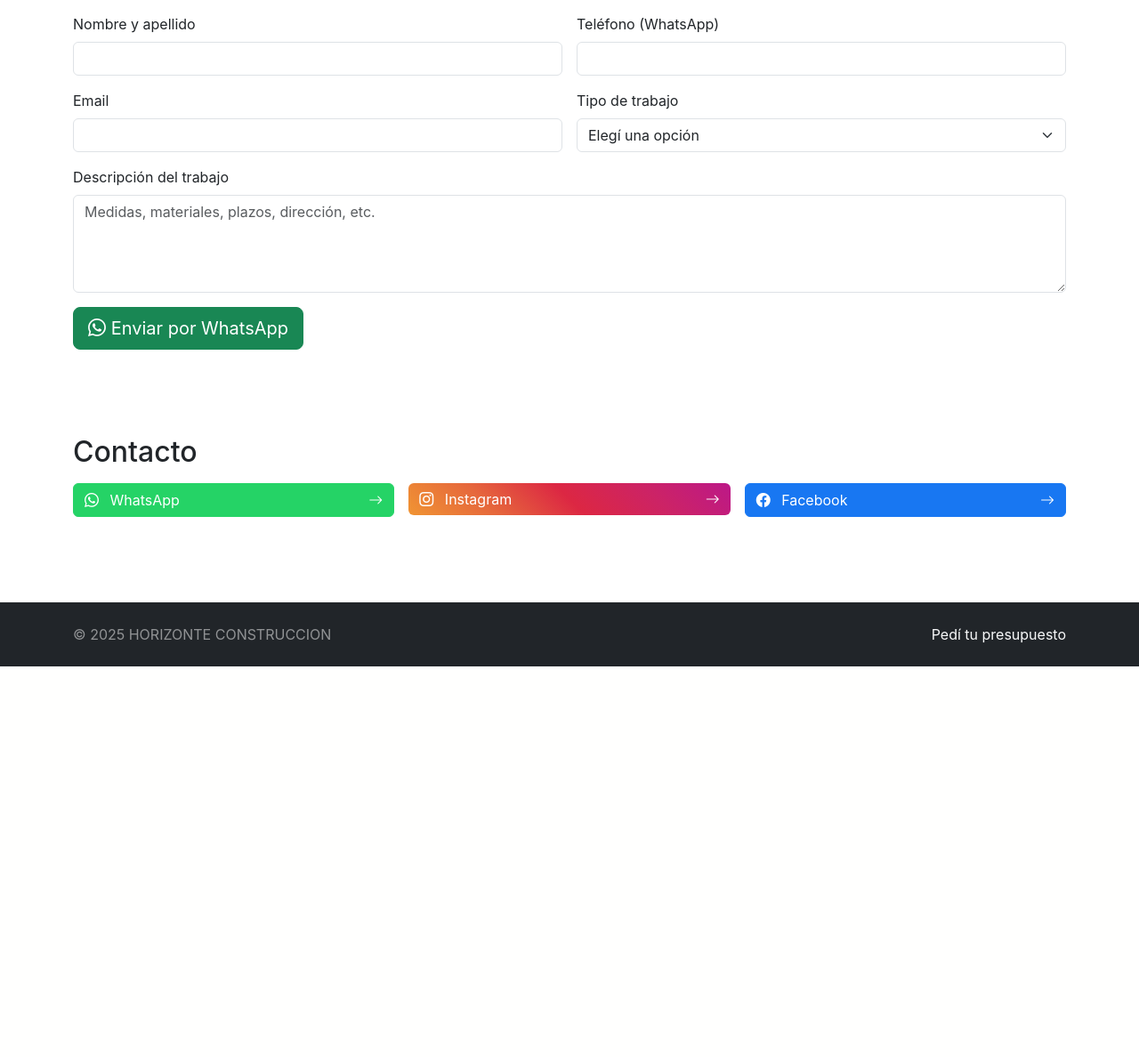
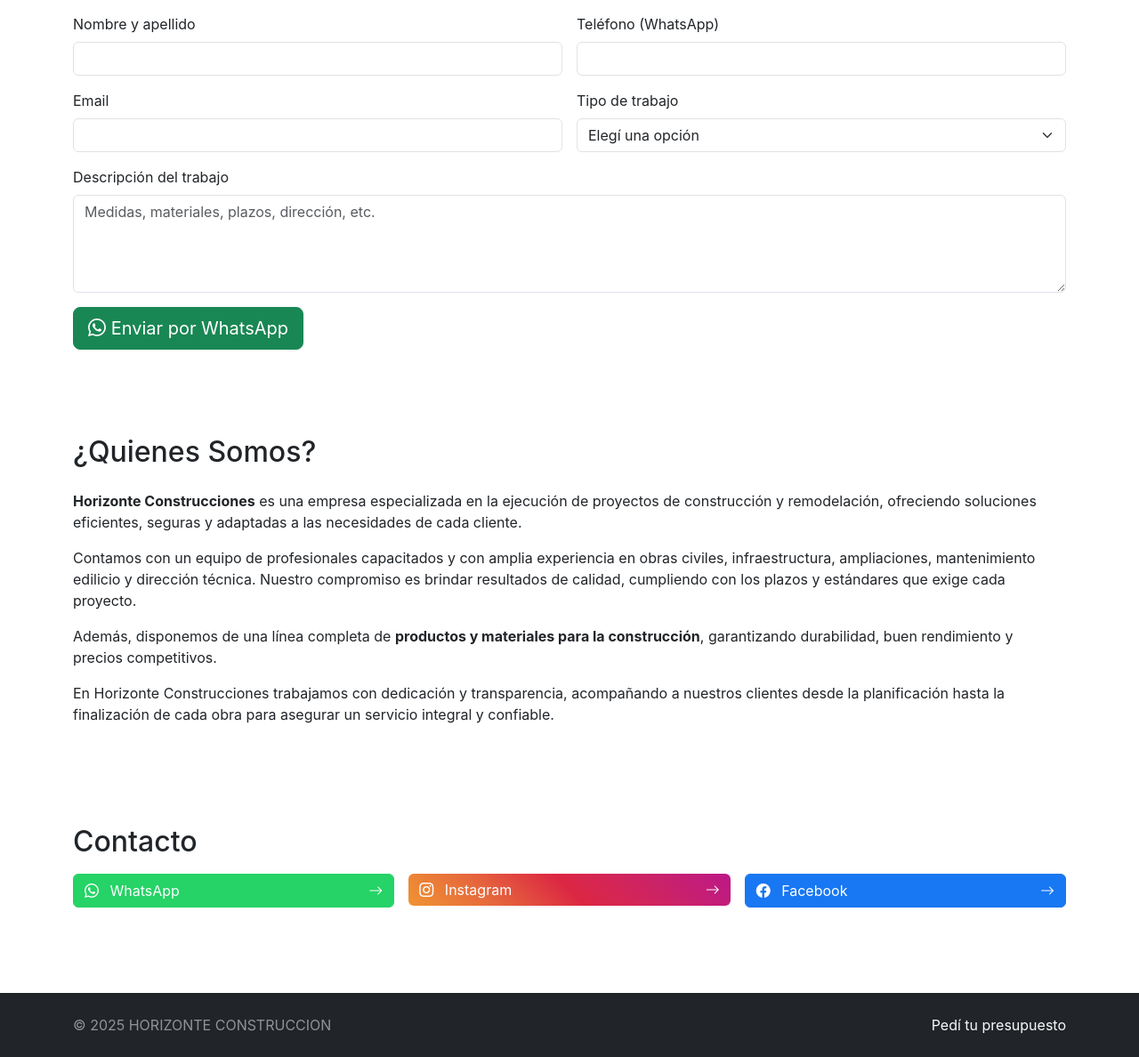
Before and after one commit to AdrianTejeda/PROYECTO-DE-LABORATORIO-DE-PROGRAMACION-, a PHP site: page / in a window 1280 px wide. Shown: the part 2592-3780 px from the top of the page at 89% size. Before the commit the page ends 3341 px from the top, so only its background shows below. Run offline with PHP 8.4, Linux system fonts and the light colour scheme; data comes from the database, SQL or seed files in the repository.

Commit message:
Agrego los detalles y descripciones de la seccion Nosotros en index

```diff
--- a/index.php
+++ b/index.php
@@ -217,6 +217,42 @@
 })();
 </script>
 
+<!-- Seccion Nosotros-->
+
+<section id="nosotros" class="py-5">
+  <div class="container">
+    <h2 class="mb-4">¿Quienes Somos?</h2>
+
+    <div class="row">
+      <div class="col-12">
+        <p>
+          <strong>Horizonte Construcciones</strong> es una empresa especializada en la
+          ejecución de proyectos de construcción y remodelación, ofreciendo soluciones
+          eficientes, seguras y adaptadas a las necesidades de cada cliente.
+        </p>
+
+        <p>
+          Contamos con un equipo de profesionales capacitados y con amplia experiencia
+          en obras civiles, infraestructura, ampliaciones, mantenimiento edilicio y
+          dirección técnica. Nuestro compromiso es brindar resultados de calidad,
+          cumpliendo con los plazos y estándares que exige cada proyecto.
+        </p>
+
+        <p>
+          Además, disponemos de una línea completa de <strong>productos y materiales para la construcción</strong>,
+          garantizando durabilidad, buen rendimiento y precios competitivos.
+        </p>
+
+        <p>
+          En Horizonte Construcciones trabajamos con dedicación y transparencia,
+          acompañando a nuestros clientes desde la planificación hasta la finalización
+          de cada obra para asegurar un servicio integral y confiable.
+        </p>
+      </div>
+    </div>
+  </div>
+</section>
+
 
 <!-- Seccion contacto-->
 
```
